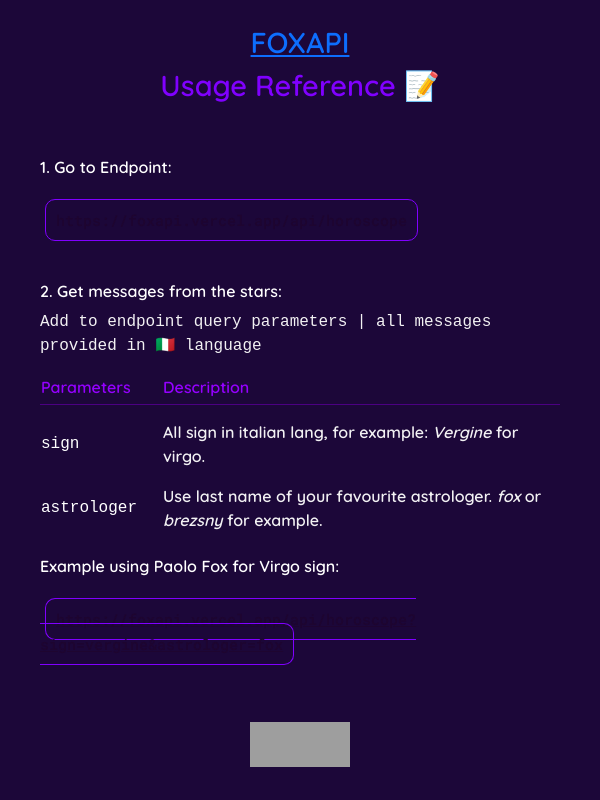
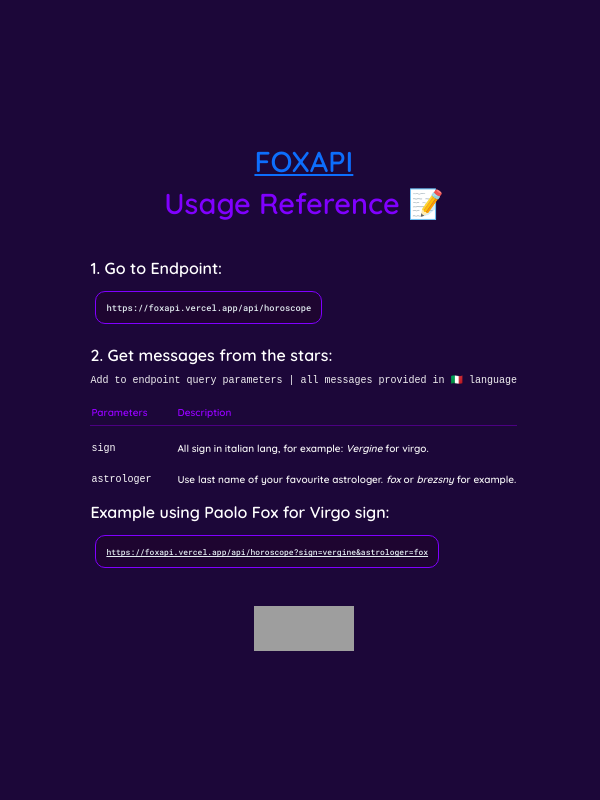
Before and after one commit to wiztoth/foxapi, a Next.js app: page /doc in a window 600 px wide. Built offline with nearby package versions, Linux system fonts and the light colour scheme; grey boxes are pictures that could not be loaded; a web font is replaced by a local one.

Commit message:
new media rules

```diff
--- a/pages/doc.js
+++ b/pages/doc.js
@@ -13,6 +13,7 @@
       </Head>
 
       <main className={styles.main}>
+
         <h1 className={styles.title}> <a href="https://foxapi.vercel.app">FOXAPI </a> </h1>
 
         <h4 className={styles.title}> Usage Reference 📝 </h4> <br /><br/>
--- a/styles/Doc.module.css
+++ b/styles/Doc.module.css
@@ -77,27 +77,42 @@
     font-family: 'Quicksand', sans-serif;
   }
 
-  @media (max-width: 600px) {
-    .code_bg {
-       font-size: 15px;
-        background-color: transparent;
-        color:rgb(30, 5, 48);
+  @media (max-width: 400px) {
+
+    .container{
+      padding-right: 0.2px;
+      font-size: 9px;
     }
+
     .code_bg a{
-        font-size: 15px;
-         background-color: transparent;
-         color:rgb(30, 5, 48);
-     }
-     .code_bg a:hover{
-        font-size: 15px;
-         background-color: transparent;
-         color:rgb(30, 5, 48);
-     }
-
-    .container {
-
-        padding: 0 2.5rem;
-
-      }
+      font-size: 5px;
+    }
 
 }
+
+
+@media (min-width: 401px) and (max-width:600px) {
+
+  .container{
+    padding-right: 0.2px;
+    font-size: 10px;
+  }
+
+  .code_bg a{
+    font-size: 8px;
+  }
+
+}
+
+@media  (max-height:600px) {
+
+  .container{
+    padding-right: 0.2px;
+    font-size: 10px;
+  }
+
+  .code_bg a{
+    font-size: 8px;
+  }
+
+}
```
